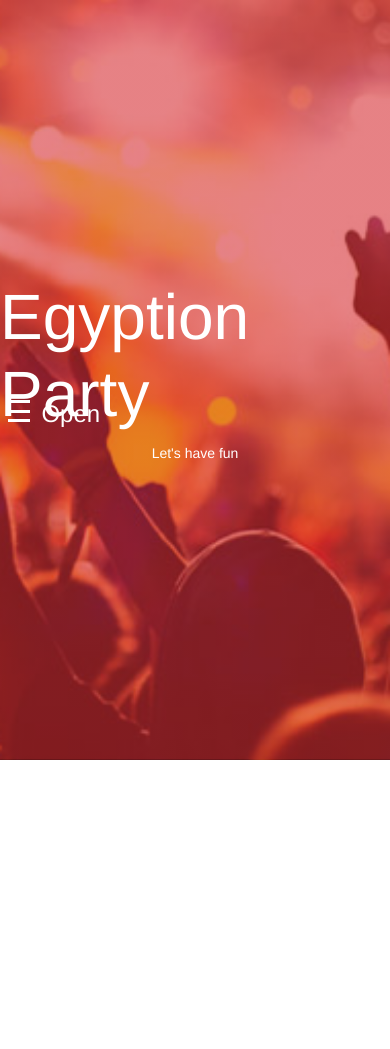
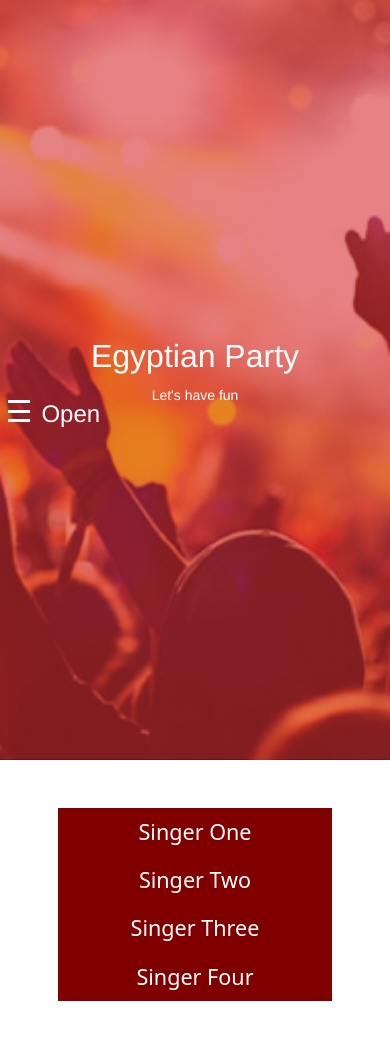
Before and after one commit to ahmadEssam77/Egyptian-Party, a plain HTML site: page index.html in a window 390 px wide. Before the commit the page ends 844 px from the top, so only its background shows below. Drawn offline with Linux system fonts and the light colour scheme.

Commit message:
Accordion section

```diff
--- a/css/index_style.css
+++ b/css/index_style.css
@@ -102,3 +102,34 @@ header h1 {
     padding-left: 170px;
     padding-top: 60px;
 }
+
+/* ================================================================================== */
+/* ================ Accordion ================ */
+#accordion div {
+    background-color: maroon;
+    width: 50%;
+    margin: auto;
+    cursor: pointer;
+}
+
+#accordion p {
+    width: 50%;
+    margin: auto;
+    border: 1px solid maroon;
+    display: none;
+}
+
+
+
+/* *================ Media Query ================ */
+@media screen and (max-width: 600px) {
+    header h1 {
+        font-size: 2rem;
+    }
+
+    #accordion div,
+    #accordion p {
+        width: 75%;
+        margin: auto;
+    }
+}
--- a/index.html
+++ b/index.html
@@ -13,10 +13,10 @@
 
 <body>
 
-    <!-- =============== Header Section =============== -->
+    <!-- *=============== Header Section =============== -->
     <header class="d-flex justify-content-center align-items-center text-white ">
         <div>
-            <h1>Egyption Party</h1>
+            <h1>Egyptian Party</h1>
             <p class="text-center"><small>Let's have fun</small></p>
             <div class="container-of-sideMenu d-flex">
                 <div id="side-menu">
@@ -36,14 +36,21 @@
                 </div>
             </div>
         </div>
+    </header>
 
-    </header>
-    <!-- =============== Side Menu =============== -->
-    <!-- <div id="side-menu">
-        <div class="d-flex">
-
+    <!-- *=============== Singer Section, Accordion =============== -->
+    <section>
+        <div class="container py-5 text-center" id="accordion">
+            <div class="py-2 fs-4 text-white">Singer One</div>
+            <p>Lorem ipsum dolor sit amet consectetur, adipisicing elit. Tempora earum qui doloremque sit placeat architecto officia rem minus aperiam sint.</p>
+            <div class="py-2 fs-4 text-white">Singer Two</div>
+            <p>Lorem ipsum dolor sit amet consectetur adipisicing elit. Adipisci iste ab laudantium perspiciatis aspernatur praesentium obcaecati quam accusamus velit ullam!</p>
+            <div class="py-2 fs-4 text-white">Singer Three</div>
+            <p>Lorem ipsum dolor sit amet consectetur adipisicing elit. Iure quasi laboriosam dicta ea ex quia corrupti sed beatae repellat facere.</p>
+            <div class="py-2 fs-4 text-white">Singer Four</div>
+            <p>Lorem ipsum dolor sit, amet consectetur adipisicing elit. Corrupti voluptates dolorem eius unde. Tempora delectus fugit sunt saepe minus qui.</p>
         </div>
-    </div> -->
+    </section>
 
 
 
--- a/js/app.js
+++ b/js/app.js
@@ -8,3 +8,9 @@ $(".times-sign-wrapper").click(function() {
     let sideMenuWidth = $("#side-menu").outerWidth();
     $(".container-of-sideMenu").animate({left : `-${sideMenuWidth}px`}, 1000);
 });
+
+// ================ Accordion Function ================
+$('#accordion div').click(function() {
+    $("#accordion p").not($(this).next()).slideUp(500);
+    $(this).next().slideToggle(1000);
+});
```
